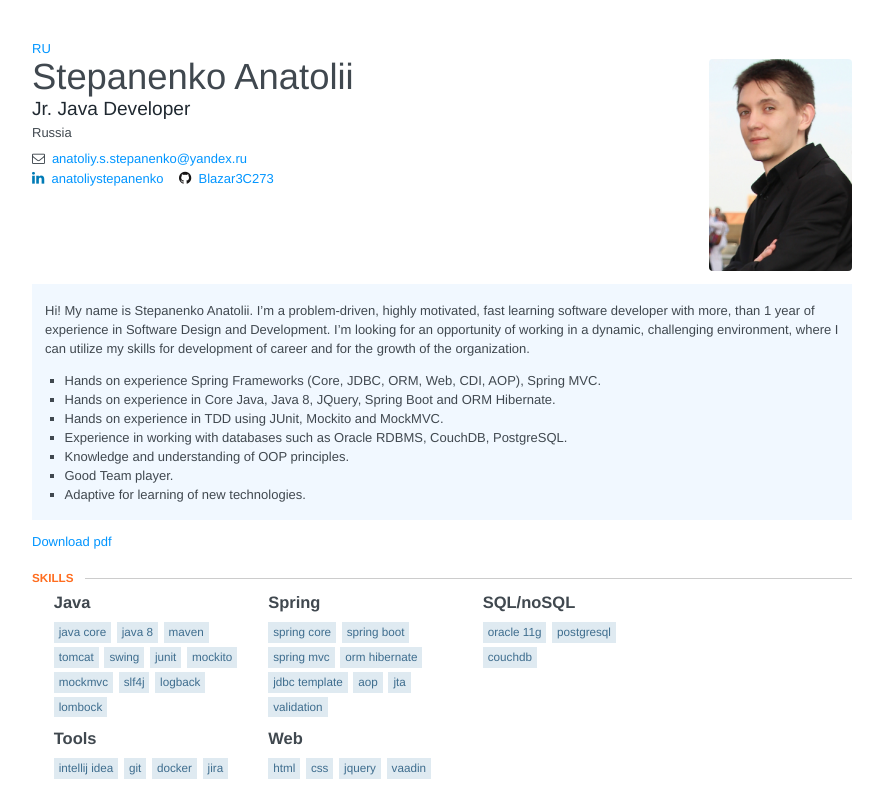
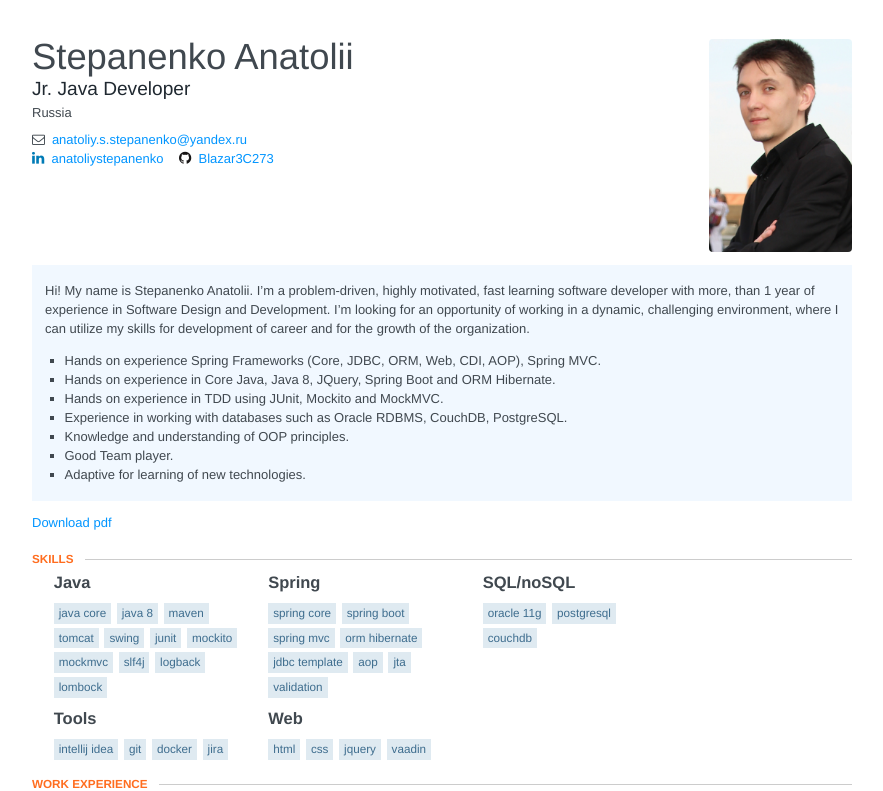
Before and after one commit to Blazar3C273/Blazar3c273, a plain HTML site: page index.html in a window 1280 px wide. Shown: the top 791 px of the page, without its empty margins (198-1081 px from the left). Drawn offline with Linux system fonts and the light colour scheme.

Commit message:
update html

```diff
--- a/index.html
+++ b/index.html
@@ -684,9 +684,6 @@
     <body>
         <div id="resume">
             <header id="header" class="clear">
-                <div class="website"> <a href="rus">RU</a>
-
-                </div>
                 <img class="picture" src="cv.jpg" alt="Stepanenko Anatolii" />
                 <div class="middle">
                     	<h1 class="name">Stepanenko Anatolii</h1>
```
